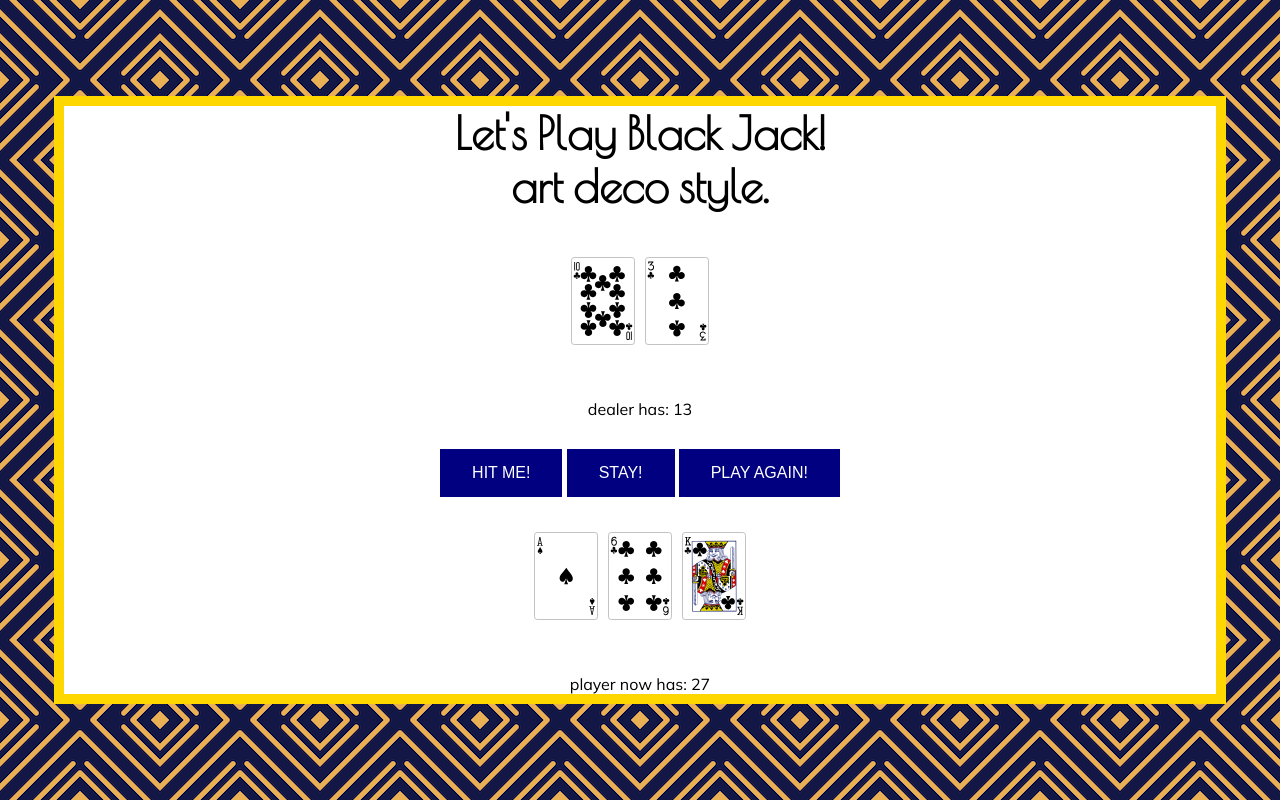
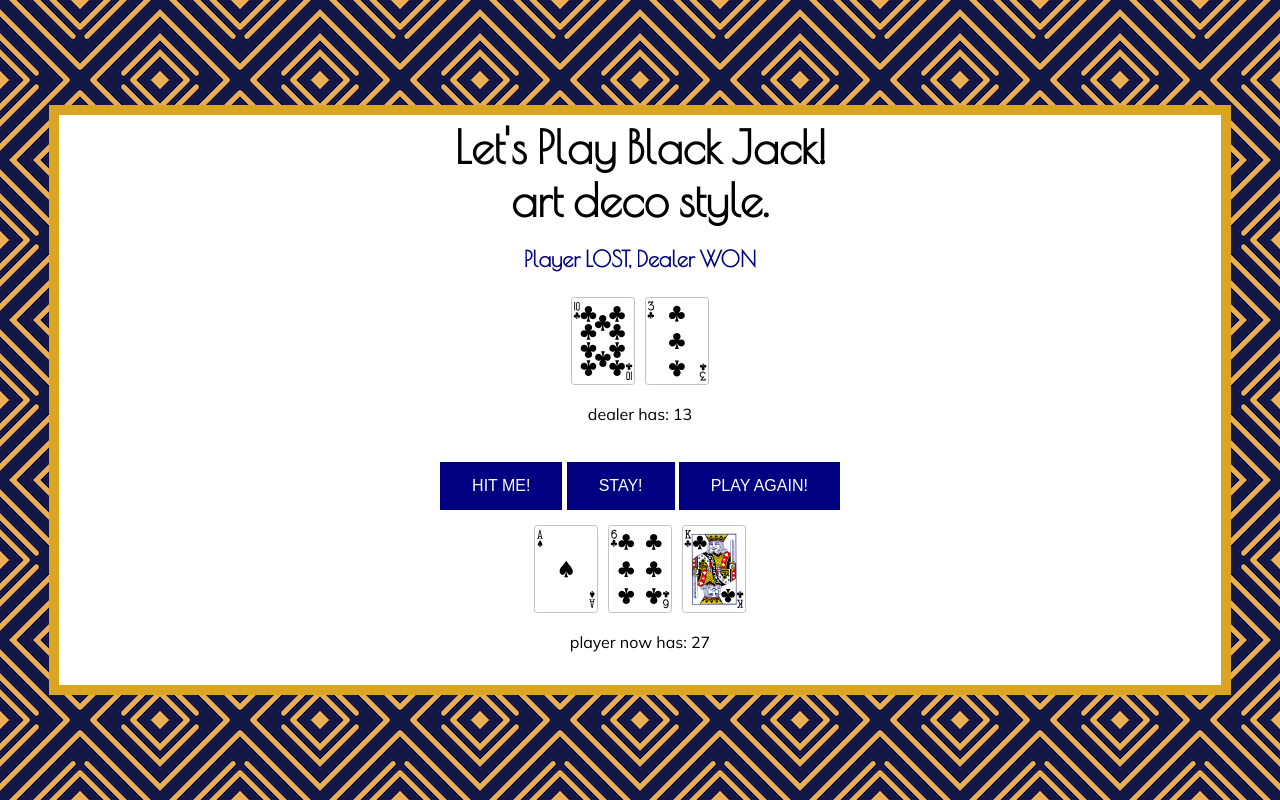
Before and after one commit to mlisdev/js-blackjack-project, a plain HTML site: page index.html in a window 1280 px wide. Both pictures are taken after a click on the button "HIT ME!". Drawn offline with nearby package versions, Linux system fonts and the light colour scheme.

Commit message:
add function to hit dealer deck

```diff
--- a/css/main.css
+++ b/css/main.css
@@ -32,28 +32,43 @@ h1 {
 
 .parent {
     display:-webkit-flex;
-    display:flex;
-    -webkit-flex-direction:column;
-    flex-direction:column;
-    -webkit-justify-content:center;
-    justify-content:center;
-    -webkit-align-items:center;
+    display: flex;
+    -webkit-flex-direction: column;
+    flex-direction: column;
+    -webkit-justify-content: center;
+    justify-content: center;
+    -webkit-align-items: center;
     align-items: center;
-    align-content: space-around;
-    display: flex;
+    padding: 5px;
     width: 90%;
+    height: 70%;
     background: #fff;
-    border: 10px solid gold;
-}
-
-.dealer-cards {
-  align-self: center;
+    border: 10px solid goldenrod;
+    justify-content: flex-start;
 }
 
 .buttons {
   height: 5%;
   margin: 10px;
 }
+
+#results {
+  font-size: 22px;
+  font-family: 'Poiret One', cursive;
+  text-align: center;
+  color: navy;
+  font-weight: bold;
+  padding: 20px;
+  height: 1%;
+}
+
+.scores {
+  height: 5%;
+}
+
+.dealer-cards, .player-cards {
+  height: 20%;}
+
 
 /* BUTTON STYLE */
 button {
--- a/js/main.js
+++ b/js/main.js
@@ -28,7 +28,7 @@ const winMsg = document.getElementById('results');
 // click on "hit" to assign a card
 document.getElementById('hit').addEventListener('click', hitPlayerDeck);
 //click "stay" to end game"
-document.getElementById('stay').addEventListener('click', playerStayed);
+// document.getElementById('stay').addEventListener('click', playerStayed);
 // restart game
 document.getElementById('play-again').addEventListener('click', init);
 
@@ -70,11 +70,12 @@ function getPlayerCards() {
     for (i = 0; i < 2; i++) {
         const rndIdx = Math.floor(Math.random() * tempDeck.length);
         //console.log(rndIdx);
-        playerHand.push(tempDeck.splice(rndIdx,1)[0]);
+        playerHand.push(tempDeck.splice(rndIdx, 1)[0]);
     }
     renderDeckInContainer(playerHand, playerContainer);
     sum = doThePlayerMath();
     playerScore.innerHTML = `player has: ${doThePlayerMath()}`;
+    check();
 };
 
 
@@ -91,24 +92,31 @@ function getDealerCards() {
 
 // when player hits "hit me!" button, function adds new card to playerHand array and displays on DOM
 
-function hitPlayerDeck(){
+function hitPlayerDeck() {
     const rndIdx = Math.floor(Math.random() * tempDeck.length);
     playerHand.push(tempDeck.splice(rndIdx, 1)[0]);
     renderDeckInContainer(playerHand, playerContainer);
     // sums up cards in playerHand array
     sum = doThePlayerMath();
     playerScore.innerHTML = `player now has: ${sum}`;
-    if (playerScore > 21){
-        return `you lose!`
-    }
+    check();
+};
+
+function hitDealerDeck() {
+    sum = doTheDealerMath();
+    while (sum < 17) {
+        const rndIdx = Math.floor(Math.random() * tempDeck.length);
+        dealerHand.push(tempDeck.splice(rndIdx, 1)[0]);
+        renderDeckInContainer(dealerHand, dealerContainer);
+        sum = doTheDealerMath();
+    };
+    playerScore.innerHTML = `dealer now has: ${sum}`;
 };
 
 // loops over playerHand array and sums up cards in hand
-function doThePlayerMath ()
-{
+function doThePlayerMath() {
     sum = 0;
-    for (i = 0; i < playerHand.length; i++)
-    {
+    for (i = 0; i < playerHand.length; i++) {
         sum += playerHand[i].value;
     }
     return sum;
@@ -127,14 +135,26 @@ function doTheDealerMath() {
 
 // };
 
-function playerStayed(){
-    // check if computer busts
-    // check if player won
+// function playerStayed() {
+//     // check if computer busts
+//     // check if player won
+// }
+
+function check() {
+    if (doThePlayerMath() > 21) {
+        winMsg.innerHTML = 'Player LOST, Dealer WON';
     }
+    else if (doThePlayerMath() < 21) {
+        winMsg.innerHTML = 'will you stay or hit?';
+    }
+    };
+
 
     // new function, restartGame, clear out results
     // clear out container, clear out array
     // clear out master deck
+
+
 
     // initializes board
     function init() {
```
Also changed, not shown: index.html (+1 -1 lines). Lines whose indentation alone changed are shown as unchanged.
